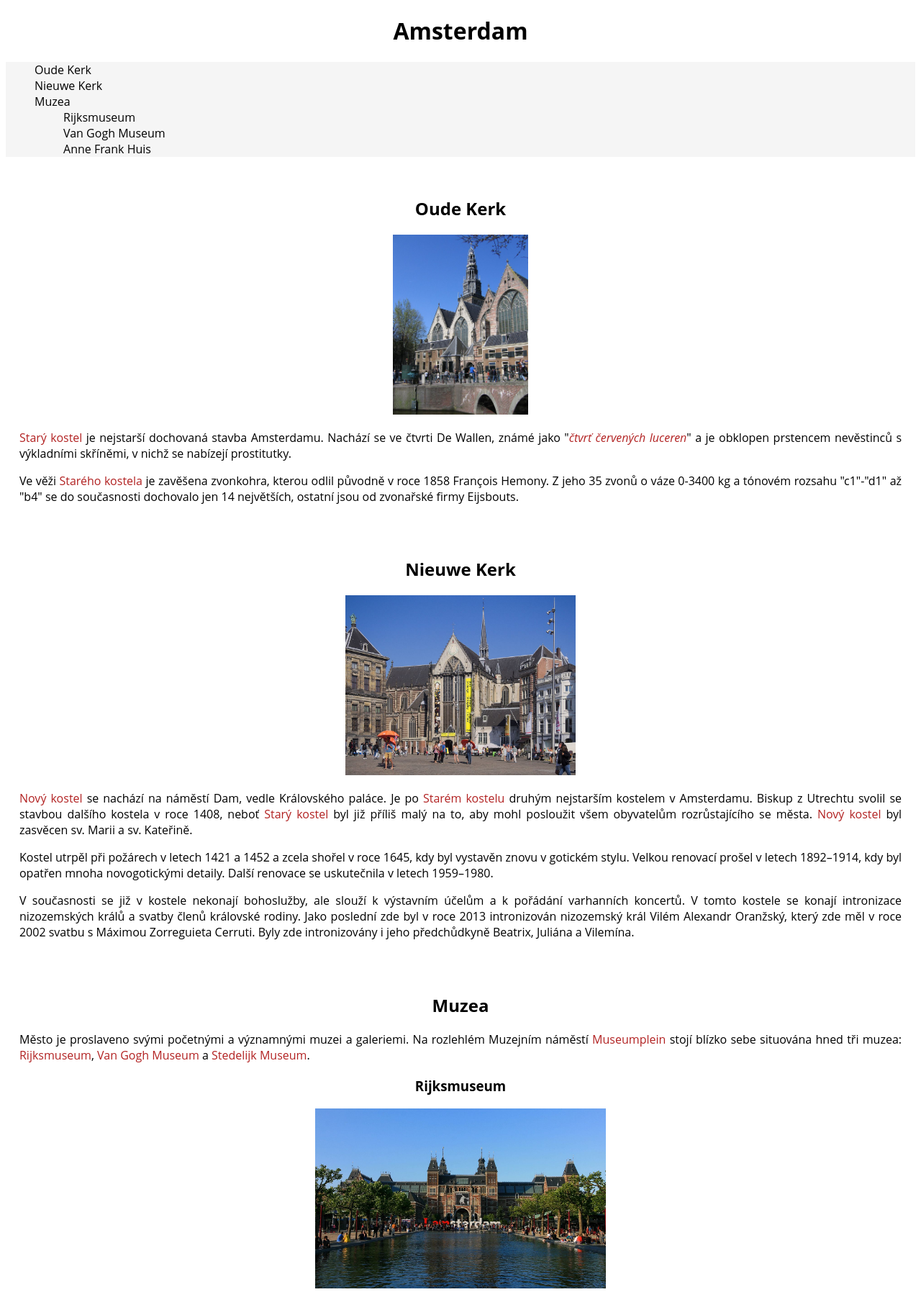
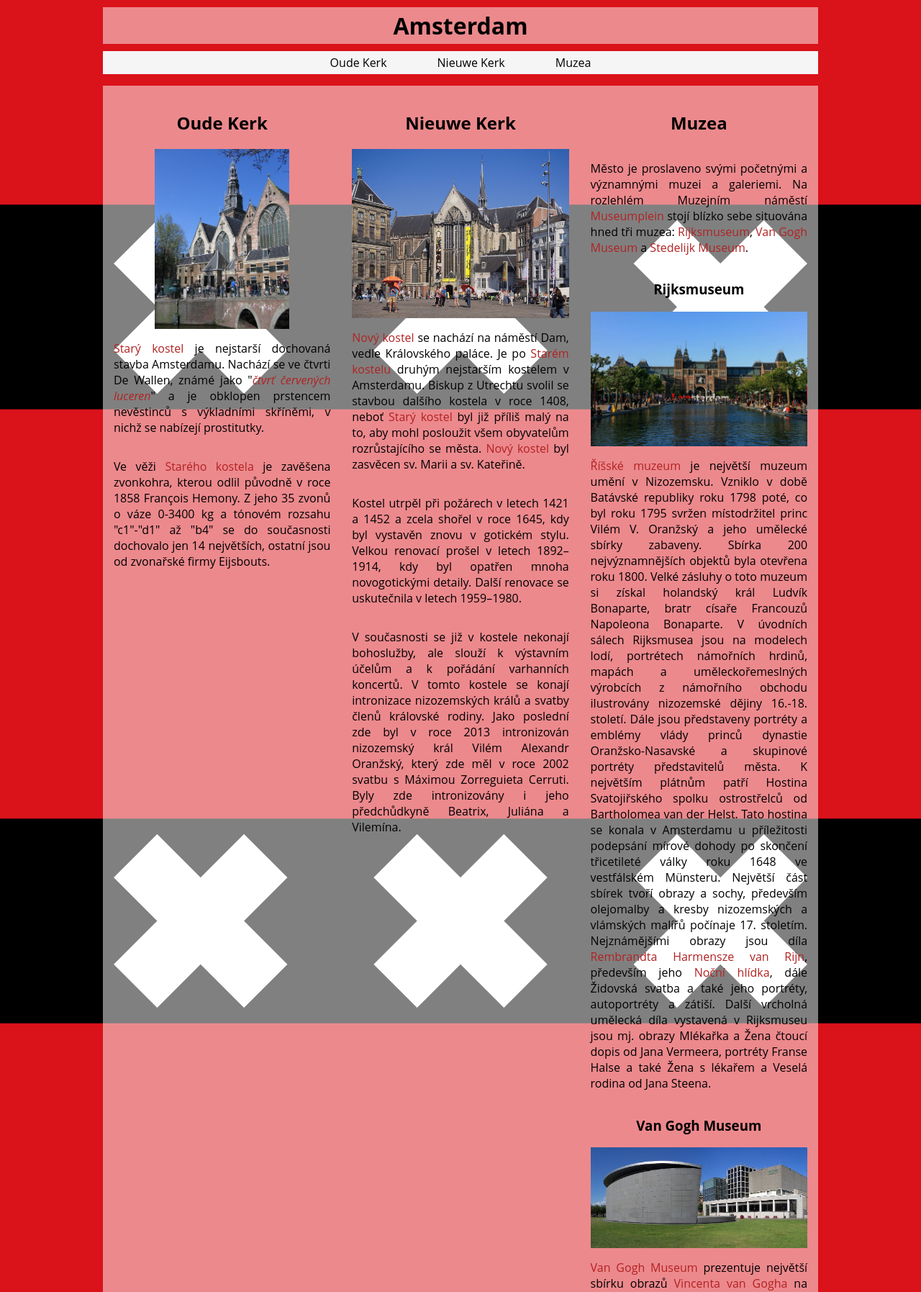
Before and after one commit to hendrychjan/maturita-webovky, a PHP site: page /02/text.html in a window 1280 px wide. Shown: the top 1795 px of the page at 72% size. Run offline with PHP 8.4, Linux system fonts and the light colour scheme.

Commit message:
Otázka 2 - HTML - Layout stránky

```diff
--- a/otazky/02/style.css
+++ b/otazky/02/style.css
@@ -1,14 +1,19 @@
-/* * {
-    margin: 0;
-    padding: 0;
-} */
-
 body {
   font-family: "Open Sans", Arial, Helvetica, sans-serif;
+  background-color: red;
+  margin: 0;
+  padding: 0 15px;
+  border: none;
 }
 
-h1, h2, h3, footer {
+h1,
+h2,
+h3,
+footer {
   text-align: center;
+}
+h1 {
+  margin: 15px;
 }
 p {
   text-align: justify;
@@ -16,20 +21,136 @@
 p > span,
 p > strong,
 p > em {
-    color: firebrick;
+  color: white;
 }
 nav {
   background-color: whitesmoke;
 }
 nav ul {
+  margin: 0 0 16px 0;
   list-style-type: none;
+  padding: 0;
+  text-align: center;
+}
+nav ul li {
+  padding: 5px;
+}
+nav ul li:hover {
+  background-color: firebrick;
+}
+nav ul ul {
+  display: none;
 }
 
 article > section {
   padding: 1.5%;
   text-align: center;
+  border-bottom: 1px solid white;
+  display: flex;
+  flex-direction: column;
+  align-items: center;
 }
 article > section img {
   max-width: 100%;
   max-height: 250px;
 }
+
+header {
+  display: flex;
+  flex-direction: row;
+  justify-content: center;
+  align-items: center;
+}
+
+header img {
+  position: absolute;
+  right: 15px;
+  width: 70px;
+  height: auto;
+}
+
+section img {
+  display: none;
+}
+
+@media screen and (min-width: 600px) {
+  html {
+    display: flex;
+    flex-direction: row;
+    justify-content: center;
+  }
+
+  body {
+    width: 80%;
+  }
+
+  header img {
+    right: 10%;
+  }
+}
+
+@media screen and (min-width: 1200px) {
+  *,
+  *::before,
+  *::after {
+    box-sizing: border-box;
+  }
+
+  header img {
+    display: none;
+  }
+
+  html {
+    background-image: url("flag.png");
+    background-position: center;
+    background-repeat: no-repeat;
+    background-size: cover;
+    background-attachment: fixed;
+  }
+
+  body {
+    background-color: transparent;
+  }
+
+  header {
+    background-color: rgba(255, 255, 255, 0.5);
+    padding: 4px 0;
+    margin: 10px 0;
+  }
+
+  header h1 {
+    margin: 0;
+    padding: 0;
+  }
+
+  nav ul {
+    display: flex;
+    flex-direction: row;
+    justify-content: center;
+  }
+
+  nav ul li {
+    margin: 0 30px;
+  }
+
+  article {
+    background-color: rgba(255, 255, 255, 0.5);
+    display: flex;
+    flex-direction: row;
+  }
+
+  article section {
+    flex: 1;
+  }
+
+  article img {
+    display: block;
+    align-self: center;
+  }
+
+  p > span,
+  p > strong,
+  p > em {
+    color: firebrick;
+  }
+}
--- a/otazky/02/text.html
+++ b/otazky/02/text.html
@@ -3,20 +3,14 @@
 <head>
     <meta charset="UTF-8">
     <meta name="viewport" content="width=device-width, initial-scale=1.0">
-    <meta http-equiv="X-UA-Compatible" content="ie=edge">
     <title>Amsterdam</title>
     <link rel="stylesheet" href="style.css">
-
-<!--[if gte mso 9]><xml>
-<mso:CustomDocumentProperties>
-<mso:MediaServiceImageTags msdt:dt="string"></mso:MediaServiceImageTags>
-<mso:lcf76f155ced4ddcb4097134ff3c332f msdt:dt="string"></mso:lcf76f155ced4ddcb4097134ff3c332f>
-<mso:TaxCatchAll msdt:dt="string"></mso:TaxCatchAll>
-</mso:CustomDocumentProperties>
-</xml><![endif]-->
 </head>
 <body>
-    <h1>Amsterdam</h1>
+    <header>
+        <h1>Amsterdam</h1>
+        <img src="flag.png" alt="Vlajka" />
+    </header>
     <nav>
         <ul>
             <li><span>Oude Kerk</span></li>
```
Also changed, not shown: README.md. Lines whose indentation alone changed are shown as unchanged.
